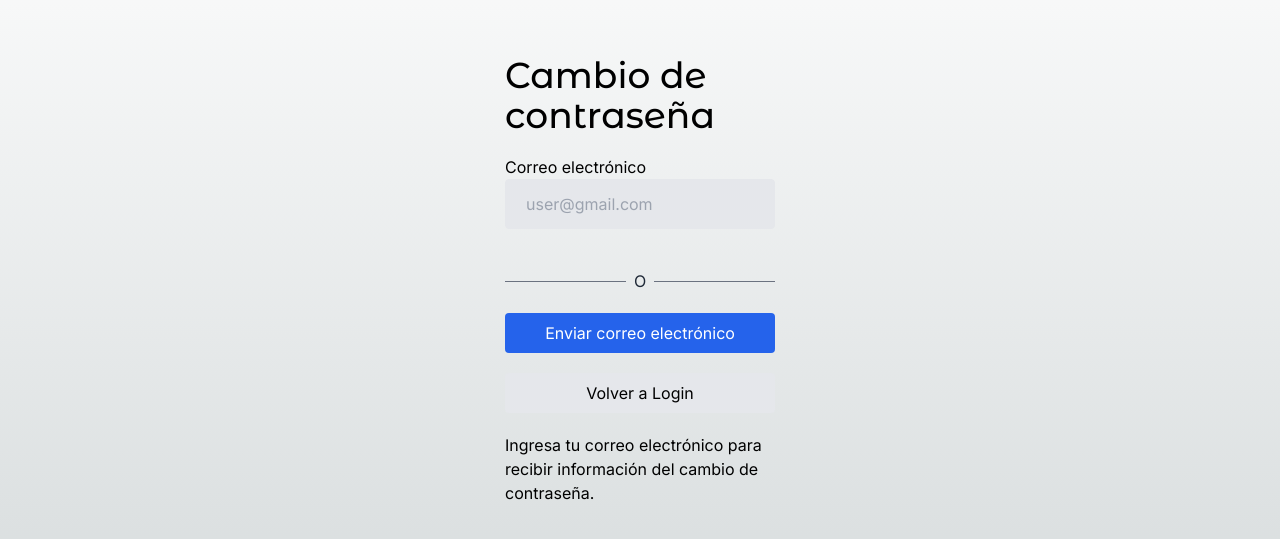
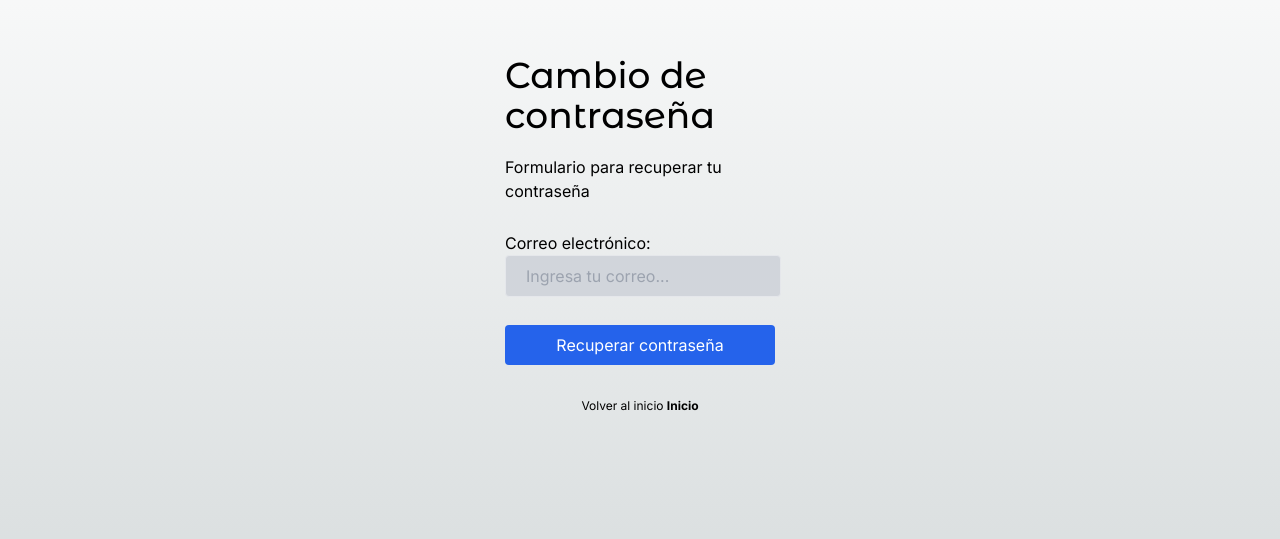
Before and after one commit to omar15hr/Muscari, a Next.js app: page /auth/reset-password in a window 1280 px wide. Shown: the part 153-692 px from the top of the page. Built offline with nearby package versions, Linux system fonts and the light colour scheme; no server answers.

Commit message:
Pantalla para enviar correo y funcionalidad avanzada, faltan validaciones.

```diff
--- a/package.json
+++ b/package.json
@@ -26,6 +26,7 @@
     "react-hook-form": "^7.48.2",
     "react-icons": "^4.11.0",
     "resend": "^3.2.0",
+    "sass": "^1.74.1",
     "swiper": "^11.0.3",
     "zod": "^3.22.4",
     "zustand": "^4.4.6"
--- a/src/app/auth/login/ui/loginForm.tsx
+++ b/src/app/auth/login/ui/loginForm.tsx
@@ -15,8 +15,6 @@ export const LoginForm = () => {
   // const router = useRouter();
   const [state, dispatch] = useFormState(authenticate, undefined);
 
-  console.log(state);
-
   useEffect(() => {
     if ( state === 'Success' ) {
       // redireccionar
@@ -32,14 +30,14 @@ export const LoginForm = () => {
     <form action={dispatch} className="flex flex-col">
       <label htmlFor="email">Correo electrónico</label>
       <input
-        className="px-5 py-2 border bg-gray-200 rounded mb-5"
+        className="px-5 py-2 border bg-gray-300 rounded mb-5"
         type="email"
         name="email"
       />
 
       <label htmlFor="email">Contraseña</label>
       <input
-        className="px-5 py-2 border bg-gray-200 rounded mb-5"
+        className="px-5 py-2 border bg-gray-300 rounded mb-5"
         type="password"
         name="password"
       />
--- a/src/app/auth/new-account/ui/RegisterForm.tsx
+++ b/src/app/auth/new-account/ui/RegisterForm.tsx
@@ -54,7 +54,7 @@ export const RegisterForm = () => {
       <input
         className={
           clsx(
-            "px-5 py-2 border bg-gray-200 rounded mb-5",
+            "px-5 py-2 border bg-gray-300 rounded mb-5",
             {
               'border-red-500': errors.name
             }
@@ -69,7 +69,7 @@ export const RegisterForm = () => {
       <input
         className={
           clsx(
-            "px-5 py-2 border bg-gray-200 rounded mb-5",
+            "px-5 py-2 border bg-gray-300 rounded mb-5",
             {
               'border-red-500': errors.email
             }
@@ -83,7 +83,7 @@ export const RegisterForm = () => {
       <input
         className={
           clsx(
-            "px-5 py-2 border bg-gray-200 rounded mb-5",
+            "px-5 py-2 border bg-gray-300 rounded mb-5",
             {
               'border-red-500': errors.password
             }
--- a/src/app/auth/reset-password/page.tsx
+++ b/src/app/auth/reset-password/page.tsx
@@ -1,17 +1,15 @@
 
 import { titleFont } from '@/config/fonts';
-import { ResetPasswordForm } from './ui/ResetPasswordForm';
+import ResetPasswordForm from './ui/ResetPasswordForm';
 
 
 export default function ResetPasswordPage() {
   return (
     <div className="flex flex-col min-h-screen pt-32 sm:pt-52">
 
-    <h1 className={ `${ titleFont.className } text-4xl mb-5` }>Cambio de contraseña</h1>
+      <h1 className={ `${ titleFont.className } text-4xl mb-5` }>Cambio de contraseña</h1>
+      <ResetPasswordForm />
 
-
-    <ResetPasswordForm />
-    <p className="my-5">Ingresa tu correo electrónico para recibir información del cambio de contraseña.</p>
     </div>
   );
 }
--- a/src/app/auth/reset-password/ui/resetPasswordForm.tsx
+++ b/src/app/auth/reset-password/ui/resetPasswordForm.tsx
@@ -1,32 +1,47 @@
-import Link from "next/link";
+'use client'
 
-export const ResetPasswordForm = () => {
+import { Form } from '@/components/form'
+import { useAuthFetch } from '@/hooks/useAuthFetch'
+import { useLoading } from '@/hooks/useLoading'
+import { IoInformationOutline } from 'react-icons/io5'
+
+export default function LoginPage() {
+
+  const { finishLoading, isLoading, startLoading } = useLoading()
+  const authFetch = useAuthFetch()
 
 
+  const forgetPassword = async (formData: any) => {
+    startLoading()
+    await authFetch({
+      endpoint: 'forget-password',
+      formData
+    })
+    finishLoading()
+  }
+
   return (
-    <form className="flex flex-col">
-      <label htmlFor="email">Correo electrónico</label>
-      <input
-        className="px-5 py-3 border bg-gray-200 rounded mb-5"
-        type="email"
-        name="email"
-        placeholder="user@gmail.com"
-      />
-
-      {/* divisor l ine */}
-      <div className="flex items-center my-5">
-        <div className="flex-1 border-t border-gray-500"></div>
-        <div className="px-2 text-gray-800">O</div>
-        <div className="flex-1 border-t border-gray-500"></div>
-      </div>
-
-      <Link href="/auth/new-account" className="btn-primary text-center mb-5">
-        <button>Enviar correo electrónico</button>
-      </Link>
-
-      <Link href="/auth/login" className="btn-secondary text-center">
-        Volver a Login
-      </Link>
-    </form>
-  );
-};
+    <>
+      <Form
+        title=''
+        description='Formulario para recuperar tu contraseña'
+        onSubmit={forgetPassword}
+      >
+        <div className='my-[8px] flex flex-col gap-4'>
+          <Form.Input
+            label='Correo electrónico:'
+            name='email'
+            placeholder='Ingresa tu correo...'
+          />
+        </div>
+        <Form.SubmitButton
+        />
+        <Form.Footer
+          description='Volver al inicio'
+          textLink='Inicio'
+          link='/auth/login'
+        />
+      </Form>
+    </>
+  )
+}
--- /dev/null
+++ b/src/components/form/components/Footer.tsx
@@ -0,0 +1,20 @@
+import Link from 'next/link'
+
+interface FooterProps {
+  description: string
+  textLink: string
+  link: string
+}
+
+export function Footer ({ description, link, textLink }: FooterProps) {
+  return (
+    <div className='w-full flex justify-center mt-3'>
+      <span className='text-[12px]'>
+        {description}{' '}
+        <Link href={link} className='font-bold'>
+          {textLink}
+        </Link>
+      </span>
+    </div>
+  )
+}
--- /dev/null
+++ b/src/components/form/components/Input.tsx
@@ -0,0 +1,40 @@
+'use client'
+
+import { useContext } from 'react'
+import { FormContext } from '..'
+
+interface InputProps {
+  type?: 'text' | 'password'
+  name: string
+  label: string
+  placeholder?: string
+}
+
+export function Input ({ label, name, placeholder, type }: InputProps) {
+  const { formValues, setFormValues } = useContext(FormContext)!
+
+  const handleChange = (event: React.ChangeEvent<HTMLInputElement>) => {
+    const { value } = event.target
+    setFormValues(prevValues => ({
+      ...prevValues,
+      [name]: value
+    }))
+  }
+
+  return (
+    <div>
+      <label htmlFor={name}>
+        {label}
+      </label>
+      <input
+        type={type}
+        id={name}
+        name={name}
+        value={formValues[name] || ''}
+        onChange={handleChange}
+        placeholder={placeholder}
+        className="px-5 py-2 border bg-gray-300 rounded"
+      />
+    </div>
+  )
+}
--- /dev/null
+++ b/src/components/form/components/SubmitButton.tsx
@@ -0,0 +1,19 @@
+import clsx from "clsx";
+import { useFormStatus } from "react-dom";
+
+
+export function SubmitButton () {
+
+  const { pending } = useFormStatus();
+
+
+  return (
+    <button type='submit' className={ clsx({
+      "btn-primary my-5": !pending,
+      "btn-disabled my-5": pending
+    })}
+    >
+      Recuperar contraseña
+    </button>
+  )
+}
--- /dev/null
+++ b/src/components/form/components/index.ts
@@ -0,0 +1,3 @@
+export { SubmitButton } from './SubmitButton'
+export { Footer } from './Footer'
+export { Input } from './Input'
--- /dev/null
+++ b/src/components/form/index.tsx
@@ -0,0 +1,45 @@
+'use client'
+
+import { Footer, Input, SubmitButton } from './components'
+import { createContext, useState } from 'react'
+
+type FormValues = Record<string, string>
+
+interface FormContextType {
+  formValues: FormValues
+  setFormValues: React.Dispatch<React.SetStateAction<FormValues>>
+}
+
+interface FormProps {
+  title: string
+  description?: string
+  onSubmit: (values: FormValues) => void
+  children: React.ReactNode
+}
+
+export const FormContext = createContext<FormContextType | undefined>(undefined)
+
+export function Form ({ title, children, onSubmit, description }: FormProps) {
+  const [formValues, setFormValues] = useState<FormValues>({})
+
+  const handleSubmit = (event: React.FormEvent) => {
+    event.preventDefault()
+    onSubmit(formValues)
+  }
+
+  return (
+    <FormContext.Provider value={{ formValues, setFormValues }}>
+      <form onSubmit={handleSubmit} className='flex flex-col'>
+        <div className='mb-5'>
+          <h2>{title}</h2>
+          {description && <p>{description}</p>}
+        </div>
+        {children}
+      </form>
+    </FormContext.Provider>
+  )
+}
+
+Form.Input = Input
+Form.Footer = Footer
+Form.SubmitButton = SubmitButton
--- /dev/null
+++ b/src/hooks/useAuthFetch.tsx
@@ -0,0 +1,39 @@
+import { messages } from '@/utils'
+import axios, { AxiosRequestConfig } from 'axios'
+import { useRouter } from 'next/navigation'
+import { NextResponse } from 'next/server'
+
+interface AuthFetchProps {
+  endpoint: string
+  redirectRoute?: string
+  formData: any
+  options?: AxiosRequestConfig<any>
+}
+
+export function useAuthFetch () {
+  const router = useRouter()
+
+  const authRouter = async ({
+    endpoint,
+    formData,
+    redirectRoute,
+    options
+  }: AuthFetchProps) => {
+    try {
+      const { data } = await axios.post(
+        `/api/${endpoint}`,
+        formData,
+        options
+      )
+
+      if (redirectRoute) router.push(redirectRoute)
+    } catch (error: any) {
+      return NextResponse.json(
+        { message: messages.error.default, error },
+        { status: 500 }
+      );
+    }
+  }
+
+  return authRouter
+}
--- /dev/null
+++ b/src/hooks/useLoading.tsx
@@ -0,0 +1,25 @@
+import { useState } from 'react'
+
+interface LoaderState {
+  isLoading: boolean
+  startLoading: () => void
+  finishLoading: () => void
+}
+
+export function useLoading (): LoaderState {
+  const [isLoading, setIsLoading] = useState(false)
+
+  const startLoading = () => {
+    setIsLoading(true)
+  }
+
+  const finishLoading = () => {
+    setIsLoading(false)
+  }
+
+  return {
+    isLoading,
+    startLoading,
+    finishLoading
+  }
+}
```
Also changed, not shown: 1 other file (tests, documents, lock files or other folders).
